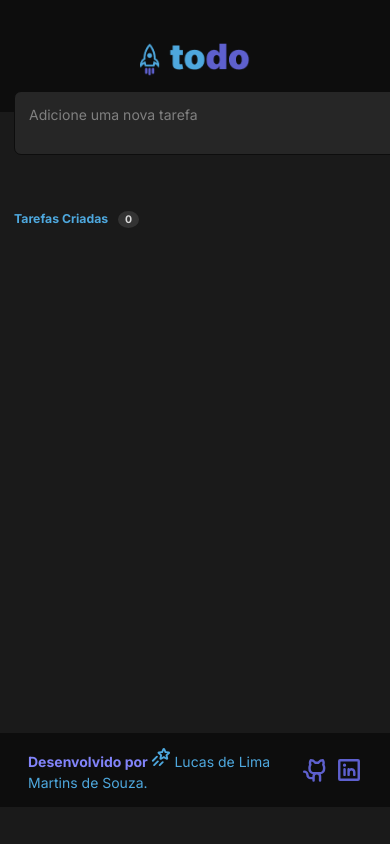
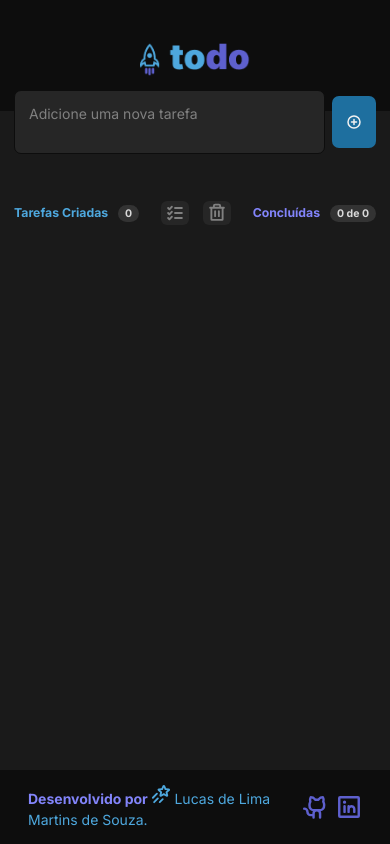
Before and after one commit to Aszurar/tododark, a React (Vite) app: page / in a window 390 px wide. Built offline with nearby package versions, Linux system fonts and the light colour scheme; the HTML template or start-up script is replaced by a standard one.

Commit message:
:recycle: :iphone:✨ Reestrutura de toda lógica de marcar e remover tarefas evitando problemas com memo e adição das funcionalidades de marcar todas tarefas, desmarcar todas tarefas, excluir todas tarefas e inclusão de responsividade ✨:iphone: :recycle:

```diff
--- a/src/components/Main/index.tsx
+++ b/src/components/Main/index.tsx
@@ -1,76 +1,113 @@
-import { ChangeEvent, FormEvent, useEffect, useState } from "react";
+import { ChangeEvent, FormEvent, useEffect, useState } from 'react'
 
-import { AddButton } from "../AddButton";
-import { Input } from "../Input";
-import { TaskCard, TaskCardMemoized } from "../TaskCard";
+import { AddButton } from '../AddButton'
+import { Input } from '../Input'
+import { TaskCardMemoized } from '../TaskCard'
 
-import { MAX_TASK_TITLE_LENGTH, TASKS_LIST_DEFAULT, TaskProps } from "../../dto/taskDTO";
+import { MAX_TASK_TITLE_LENGTH, TaskProps } from '../../dto/taskDTO'
 
-import styles from './styles.module.css';
-import { taskCreate } from "../../storage/tasks/tasksCreate";
-import { tasksGetAll } from "../../storage/tasks/tasksGetAll";
-import { tasksDelete } from "../../storage/tasks/tasksDelete";
-import { taskCheck } from "../../storage/tasks/tasksCheck";
+import { taskCreate } from '../../storage/tasks/tasksCreate'
+import { tasksGetAll } from '../../storage/tasks/tasksGetAll'
+import { tasksDelete, tasksDeleteAll } from '../../storage/tasks/tasksDelete'
+import {
+  taskCheck,
+  checkAllTasks,
+  uncheckAllTasks,
+} from '../../storage/tasks/tasksCheck'
+import { ListChecks, Trash } from '@phosphor-icons/react'
+import { ButtonWithTooltip } from '../ButtonWithTooltip'
+
+import styles from './styles.module.css'
 
 export function Main() {
-  const [task, setTask] = useState("");
-  const [tasksList, setTasksList] = useState<TaskProps[]>([]);
+  const [task, setTask] = useState('')
+  const [tasksList, setTasksList] = useState<TaskProps[]>([])
+  const [isCheckAllTasks, setIsCheckAllTasks] = useState(false)
 
-  const tasksListQuantity = tasksList.length;
-  const tasksListCheckedQuantity = tasksList.filter(task => task.isChecked).length;
+  const taskCharactersQuantity = task.length
+  const tasksListQuantity = tasksList.length
+  const tasksListCheckedQuantity = tasksList.filter(
+    (task) => task.isChecked,
+  ).length
+  const isDisabledCheckAllButtons = tasksListQuantity === 0
 
-  function handleChangeTask(event: ChangeEvent<HTMLInputElement>) {
-    setTask(event.target.value);
+  function handleChangeTask(event: ChangeEvent<HTMLTextAreaElement>) {
+    setTask(event.target.value)
+  }
+
+  function onSortByDateDescending(list: TaskProps[]) {
+    return list.sort((a, b) => {
+      return new Date(a.createdAt).getTime() - new Date(b.createdAt).getTime()
+    })
+  }
+
+  function onSortByChecked(list: TaskProps[]) {
+    return list.sort((a, b) => {
+      return Number(b.isChecked) - Number(a.isChecked)
+    })
   }
 
   function updateTasksList() {
-    const tasksListUpdated = tasksGetAll();
-    setTasksList(tasksListUpdated);
+    const tasksListUpdated = tasksGetAll()
+    const tasksListSortedByDateDescending =
+      onSortByDateDescending(tasksListUpdated)
+    const tasksListSortedByChecked = onSortByChecked(
+      tasksListSortedByDateDescending,
+    )
+
+    setTasksList(tasksListSortedByChecked)
   }
 
   function handleAddTask(event: FormEvent) {
-    event?.preventDefault();
+    event?.preventDefault()
 
     if (task.trim() === '') {
-      return;
+      return
     }
 
-    const isAlreadyTaskExists = tasksList.some(item => item.title === task);
-
+    const isAlreadyTaskExists = tasksList.some((item) => item.title === task)
     if (isAlreadyTaskExists) {
-      return;
+      return
     }
 
     const taskFormatted =
       task.length > MAX_TASK_TITLE_LENGTH
         ? task.substring(0, MAX_TASK_TITLE_LENGTH)
-        : task;
+        : task
 
     const newTask: TaskProps = {
       id: crypto.randomUUID(),
       title: taskFormatted,
       isChecked: false,
-      createdAt: new Date()
-    };
+      createdAt: new Date(),
+    }
 
-    taskCreate(newTask);
-    updateTasksList();
-    setTask('');
-
+    taskCreate(newTask)
+    updateTasksList()
+    setTask('')
   }
 
   function handleCheckTask(id: string) {
     taskCheck({ id })
-    updateTasksList();
+    updateTasksList()
   }
 
   function handleDeleteTask(id: string) {
-    tasksDelete({ id });
-    updateTasksList();
+    tasksDelete({ id })
+    updateTasksList()
   }
 
-  const tasksCardsList = tasksList.map((task) =>
-    <TaskCard
+  function handleToggleCheckAllTasks() {
+    setIsCheckAllTasks((prevState) => !prevState)
+  }
+
+  function handleDeleteAllTasks() {
+    tasksDeleteAll()
+    updateTasksList()
+  }
+
+  const tasksCardsList = tasksList.map((task) => (
+    <TaskCardMemoized
       key={task.id}
       id={task.id}
       title={task.title}
@@ -79,38 +116,77 @@ export function Main() {
       handleCheckTask={() => handleCheckTask(task.id)}
       handleDeleteTask={() => handleDeleteTask(task.id)}
     />
-  );
+  ))
 
   useEffect(() => {
-    console.log(tasksList);
-    console.log("testeando:",)
-  }, [tasksList]);
+    updateTasksList()
+    // eslint-disable-next-line react-hooks/exhaustive-deps
+  }, [])
 
   useEffect(() => {
-    updateTasksList();
-  }, [])
+    if (isCheckAllTasks) {
+      checkAllTasks()
+    } else {
+      uncheckAllTasks()
+    }
+    updateTasksList()
+    // eslint-disable-next-line react-hooks/exhaustive-deps
+  }, [isCheckAllTasks])
+
+  useEffect(() => {
+    if (tasksListQuantity === 0) {
+      setIsCheckAllTasks(false)
+    }
+  }, [tasksListQuantity])
 
   return (
     <main className={styles.main}>
       <header>
-        <form onSubmit={handleAddTask} >
-          <Input
-            task={task}
-            onChange={handleChangeTask}
-          />
+        <form onSubmit={handleAddTask}>
+          <Input task={task} onChange={handleChangeTask} />
           <AddButton />
         </form>
+        {taskCharactersQuantity > 0 && (
+          <span className={styles.taskCharactersQuantity}>
+            {taskCharactersQuantity} /{' '}
+            <span className={styles.taskCharacterLimit}>
+              {MAX_TASK_TITLE_LENGTH}
+            </span>
+          </span>
+        )}
       </header>
 
       <section className={styles.tasksList}>
         <section className={styles.headerTasksList}>
-          <strong>Tarefas Criadas <span>{tasksListQuantity}</span></strong>
-          <strong>Concluídas <span>{tasksListCheckedQuantity} de {tasksListQuantity}</span></strong>
+          <strong>
+            Tarefas Criadas <span>{tasksListQuantity}</span>
+          </strong>
+
+          <div className={styles.checkAllContainer}>
+            <ButtonWithTooltip
+              icon={ListChecks}
+              isActive={isCheckAllTasks}
+              onPress={handleToggleCheckAllTasks}
+              label="Marcar todas tarefas"
+              isDisabled={isDisabledCheckAllButtons}
+            />
+            <ButtonWithTooltip
+              icon={Trash}
+              isActive={isCheckAllTasks}
+              label="Excluir todas tarefas"
+              onPress={handleDeleteAllTasks}
+              isDisabled={!isCheckAllTasks}
+            />
+          </div>
+          <strong>
+            Concluídas{' '}
+            <span>
+              {tasksListCheckedQuantity} de {tasksListQuantity}
+            </span>
+          </strong>
         </section>
 
-        <section className={styles.tasksCardsList}>
-          {tasksCardsList}
-        </section>
+        <section className={styles.tasksCardsList}>{tasksCardsList}</section>
       </section>
     </main>
   )
--- a/src/components/Main/styles.module.css
+++ b/src/components/Main/styles.module.css
@@ -1,19 +1,46 @@
 .main {
-    width: 46rem;
+    display: flex;
+    flex-direction: column;
     margin: 0 auto;
+    height: calc(100vh - 12.5rem - 3.4625rem);
+    width: 100%;
+    max-width: 46rem;
     padding: 0 1rem;
 
-    height: calc(100vh - 12.5rem - 3.4625rem);
 
-    display: flex;
-    flex-direction: column;
+    @media (max-width: 480px){
+        height: calc(100vh - 8rem - 3.4625rem - 1.5rem);
+    }
 
+    @media (max-width: 300px){
+        height: calc(100vh - 11rem - 3.4625rem - 1.5rem);
+    }
+}
+
+.main header {
+    height: 4.375rem;
 }
 
 .main header form{
     display: flex;
+    align-items: center;
+
     gap: 0.5rem;
     margin-top: -1.5rem;
+}
+
+.taskCharactersQuantity {
+    display: flex;
+    width: fit-content;
+    padding: 0.125rem 0.5rem;
+
+    color: var(--blue-500);
+    font-weight: bold;
+    font-size: 0.75rem;
+}
+
+.taskCharacterLimit {
+    color: var(--purple-500);
 }
 
 .tasksList {
@@ -25,6 +52,15 @@
     margin-top: 4rem;
     margin-bottom: 2rem;
     overflow-y: auto;
+
+    @media (max-width: 480px) {
+        margin-top: 2rem;
+        margin-bottom: 1rem;
+    }
+
+    @media (max-width: 300px) {
+        margin-top: 1rem;
+    }
 
 }
 
@@ -42,7 +78,7 @@
         padding: 0.125rem 0.5rem;
         margin-left: 0.5rem;
 
-        border-radius: 100%;
+        border-radius: 12px;
 
         color: var(--gray-200);
         font-size: 0.75rem;
@@ -55,6 +91,22 @@
     & strong:last-child {
         color: var(--purple-500);
     }
+
+    @media (max-width: 360px) {
+        flex-direction: column;
+
+        & div {
+            order: -1;
+        }
+    }
+}
+
+.checkAllContainer {
+    display: flex;
+    align-items: center;
+    gap: 1rem;
+    border-radius: 50%;
+
 }
 
 .tasksCardsList {
```
